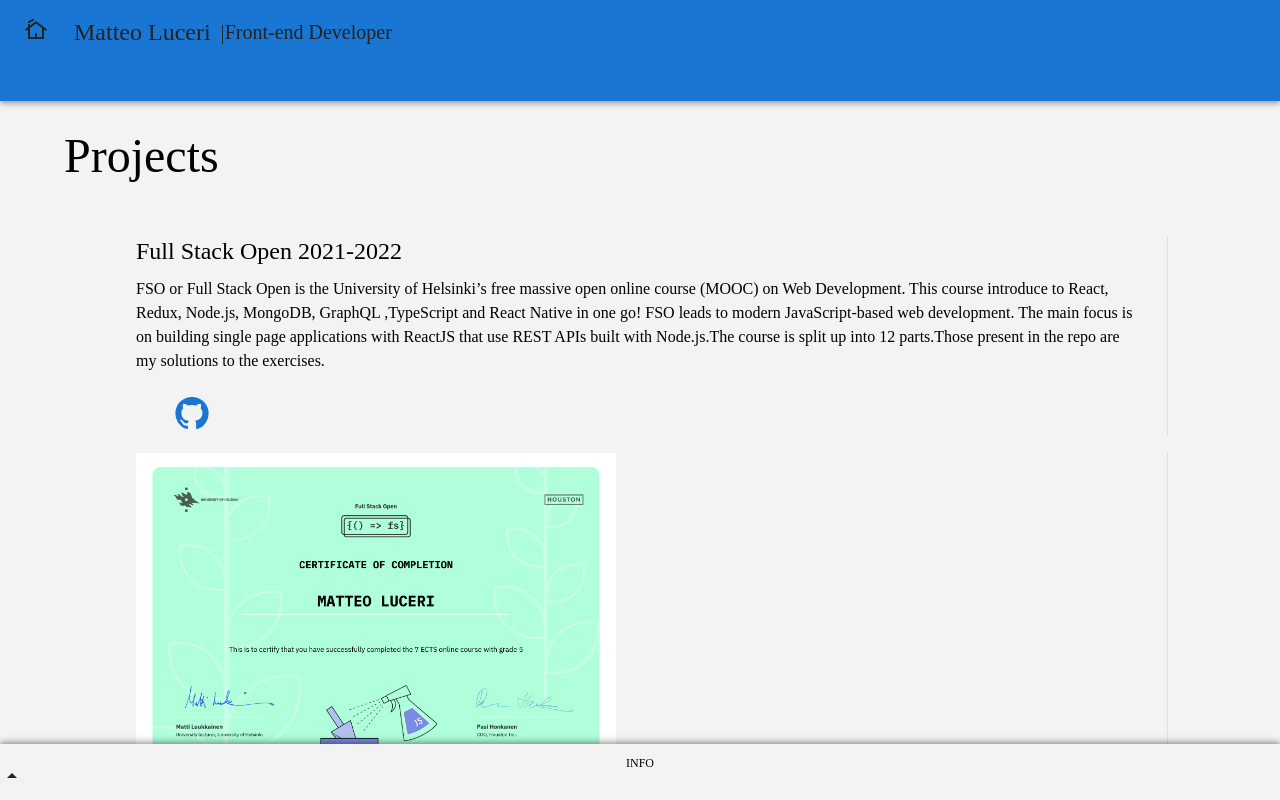
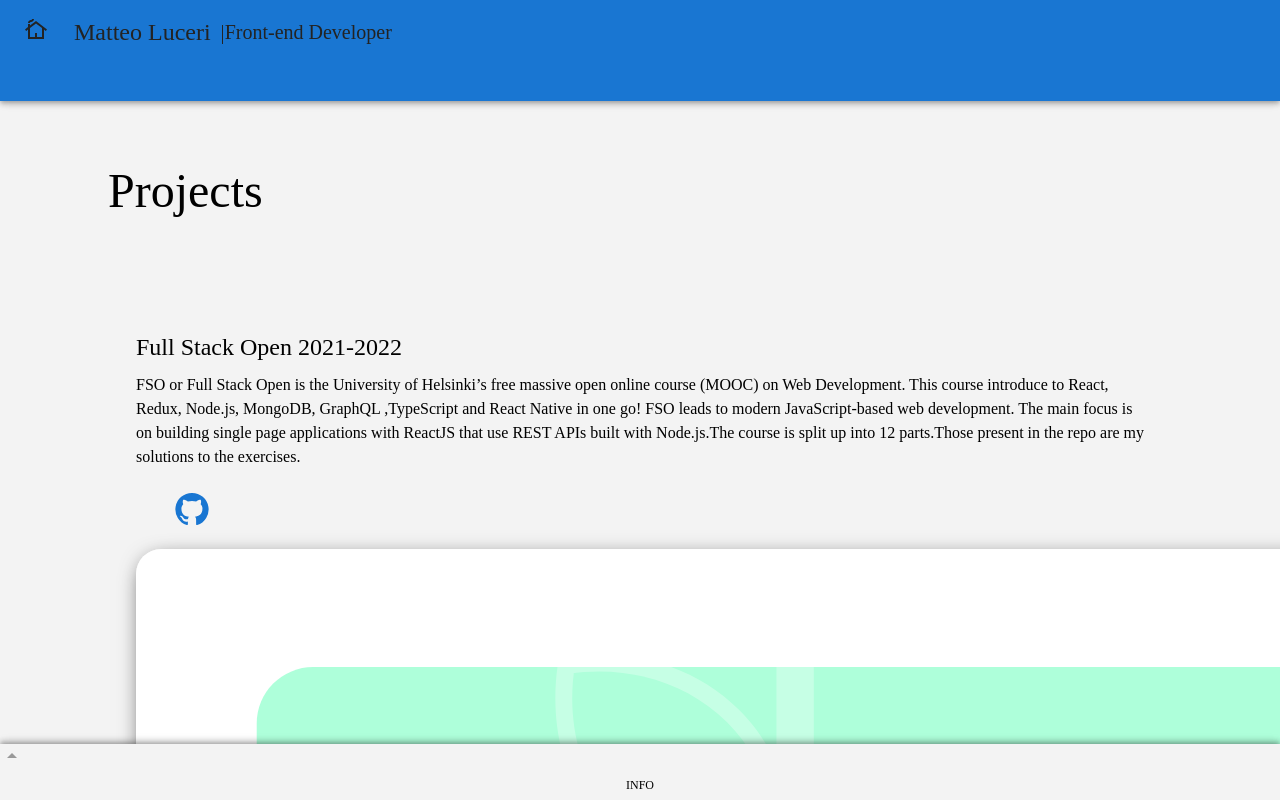
Before and after one commit to Pemo11235/matteoluceri.info, a React (Vite) app: page /projects in a window 1280 px wide. Shown: the top 800 px of the page. Built offline with nearby package versions, Linux system fonts and the light colour scheme; a web font is replaced by a local one.

Commit message:
feat(app): transitions and image resize

```diff
--- a/src/components/Footer.styled.ts
+++ b/src/components/Footer.styled.ts
@@ -31,20 +31,6 @@
 
   &.closed {
     transform: translateY(12em);
-  }
-
-  &.popup {
-    animation: pop 1s ease-in-out;
-    animation-iteration-count: 1;
-  }
-
-  @keyframes pop {
-    0% {
-      transform: translateY(-6em);
-    }
-    100% {
-      transform: translateY(0);
-    }
   }
 
   @media (min-width: 0px) and (max-width: 500px) {
--- a/src/components/Footer.tsx
+++ b/src/components/Footer.tsx
@@ -24,14 +24,9 @@
 
   return (
     <S.Footer
-      className={`popup ${isOpen ? 'open' : 'close'}`}
+      className={`${isOpen ? 'open' : 'close'}`}
       $isOpen={isOpen}
       onClick={() => handleArrowClose()}>
-      <Typography
-        variant='caption'
-        sx={{ width: '100%', textAlign: 'center', margin: '10px 0 -10px 0' }}>
-        INFO
-      </Typography>
       <div style={{ width: '100%', height: '2em' }}>
         <S.ArrowUp
           strokeWidth={2}
@@ -40,6 +35,11 @@
           $isOpen={isOpen}
         />
       </div>
+      <Typography
+        variant='caption'
+        sx={{ width: '100%', textAlign: 'center', margin: '0px 0 10px 0' }}>
+        INFO
+      </Typography>
       <S.Box $isOpen={isOpen}>
         <S.Column>
           <S.Label>Phone</S.Label>
--- a/src/components/Header.styled.ts
+++ b/src/components/Header.styled.ts
@@ -118,7 +118,7 @@
 const ButtonHeader = styled(Button)`
   color: #232323;
   font-weight: 400;
-
+  padding: 20px;
   font-size: 1em;
 
   @media (min-width: 0px) and (max-width: 799px) {
--- a/src/components/Header.tsx
+++ b/src/components/Header.tsx
@@ -57,25 +57,25 @@
       {!isHome && (
         <Zoom in={!isHome} exit={isHome} timeout={1000}>
           <S.ButtonRow className='moves'>
-            <S.ButtonHeader variant='text' href={`/${button1}`}>
-              {button1}
-            </S.ButtonHeader>
+            <Link to={`/${button1}`}>
+              <S.ButtonHeader variant='text'>{button1}</S.ButtonHeader>
+            </Link>
             <S.DividerButtonHeader
               orientation='vertical'
               flexItem
               variant='middle'
             />
-            <S.ButtonHeader variant='text' href={`/${button2}`}>
-              {button2}
-            </S.ButtonHeader>
+            <Link to={`/${button2}`}>
+              <S.ButtonHeader variant='text'>{button2}</S.ButtonHeader>
+            </Link>
             <S.DividerButtonHeader
               orientation='vertical'
               flexItem
               variant='middle'
             />
-            <S.ButtonHeader variant='text' href={`/${button3}`}>
-              {button3}
-            </S.ButtonHeader>
+            <Link to={`/${button3}`}>
+              <S.ButtonHeader variant='text'>{button3}</S.ButtonHeader>
+            </Link>
           </S.ButtonRow>
         </Zoom>
       )}
--- a/src/components/Project.styled.ts
+++ b/src/components/Projects.styled.ts
@@ -22,21 +22,10 @@
   font-weight: 700;
   text-align: left;
   width: 100%;
+  padding: 0 0 0 20px;
 
-  &.moves {
-    animation-name: move;
-    animation-iteration-count: 1;
-    animation-timing-function: ease-in-out;
-    animation-duration: 1s;
-  }
-
-  @keyframes move {
-    0% {
-      transform: translateX(+100%);
-    }
-    100% {
-      transform: translateX(0%);
-    }
+  @media (max-width: 999px) {
+    padding: 0;
   }
 `
 
@@ -53,13 +42,13 @@
   width: 100%;
   min-height: 300px;
   margin: 6em 0 0 0;
-  padding: 1em 0 1em 1em;
+  padding: 1em 0 1em 20px;
 
   :first-child {
     margin: 0 0 0 0;
   }
 
-  @media (max-width: 699px) {
+  @media (max-width: 999px) {
     flex-direction: column;
     padding: 0 0 2em 0;
     border-bottom: 1px solid #e0e0e0;
@@ -72,27 +61,15 @@
   width: 60%;
   margin: 0;
   padding: 0 10% 0 0;
-  border-right: 1px solid #e0e0e0;
 
-  @media (max-width: 799px) {
+  @media (max-width: 1300px) {
+    padding: 0 5% 0 0;
+    width: 50%;
+  }
+
+  @media (max-width: 999px) {
     width: fit-content;
     padding: 0;
-  }
-
-  &.moves {
-    animation-name: move;
-    animation-iteration-count: 1;
-    animation-timing-function: ease-in-out;
-    animation-duration: 1.2s;
-  }
-
-  @keyframes move {
-    0% {
-      transform: translateX(+200%);
-    }
-    100% {
-      transform: translateX(0%);
-    }
   }
 `
 
@@ -100,9 +77,8 @@
   width: 40%;
   padding: 0;
 
-  @media (max-width: 799px) {
+  @media (max-width: 999px) {
     width: 100%;
-    border-right: none;
     align-items: center;
   }
 `
@@ -114,11 +90,26 @@
 `
 
 const Image = styled('img')`
-  max-width: 30em;
-  min-width: 30em;
-  max-height: 21em;
-  min-height: 21em;
+  width: 80%
+  height: 350px;
   object-fit: cover;
+  border-radius: 25px;
+  -webkit-box-shadow: 2px 6px 21px -4px rgba(0, 0, 0, 0.74);
+  box-shadow: 2px 6px 21px -4px rgba(0, 0, 0, 0.74);
+
+  @media (max-width: 999px) {
+    height: 250px;
+    width: fit-content;
+  }
+
+  @media (max-width: 700px) {
+    height: 200px;
+  }
+
+  @media (max-width: 400px) {
+    width: fit-content;
+    height: 150px;
+  }
 `
 
 const Description = styled(Typography)<ExtraProp>`
--- a/src/components/Projects.tsx
+++ b/src/components/Projects.tsx
@@ -1,6 +1,8 @@
 import GitHub from '@mui/icons-material/GitHub'
-import * as S from './Project.styled'
+import { Fade, Slide } from '@mui/material'
+import * as S from './Projects.styled'
 import { Link } from './shared/Link'
+import { FadeTransition } from './shared/Transitions'
 
 interface ProjectsProps {
   projectsCopy: {
@@ -19,10 +21,12 @@
 function Projects({ projectsCopy: { title, projects } }: ProjectsProps) {
   return (
     <S.Box>
-      <S.Title variant='h3' component='h1' className='moves'>
+      <S.ProjectsSection>
+        <FadeTransition>
+          <S.Title variant='h3' component='h1'>
             {title}
           </S.Title>
-      <S.ProjectsSection>
+        </FadeTransition>
         {projects.map((project) => (
           <Project key={project.id} project={project} />
         ))}
@@ -39,7 +43,8 @@
 }: RowProps) => {
   return (
     <S.ProjectRow>
-      <S.LeftSection className='moves'>
+      <FadeTransition>
+        <S.LeftSection>
           <S.ProjectTitle variant='h5' component='h2'>
             {projectTitle}
           </S.ProjectTitle>
@@ -59,9 +64,12 @@
             </S.LinkSection>
           )}
         </S.LeftSection>
-      <S.RightSection className='moves'>
+      </FadeTransition>
+      <FadeTransition>
+        <S.RightSection>
           <S.Image src={imageSrc} />
         </S.RightSection>
+      </FadeTransition>
     </S.ProjectRow>
   )
 }
--- a/src/components/Resume.styled.ts
+++ b/src/components/Resume.styled.ts
@@ -29,23 +29,6 @@
   font-weight: 700;
   text-align: left;
   width: 100%;
-
-
-  &.moves {
-    animation-name: move;
-    animation-iteration-count: 1;
-    animation-timing-function: ease-in-out;
-    animation-duration: 1s;
-  }
-
-  @keyframes move {
-    0% {
-      transform: translateX(+100%);
-    }
-    100% {
-      transform: translateX(0%);
-    }
-  }
 `
 const ResumeSection = styled(Container)`
   display: flex;
@@ -66,22 +49,6 @@
   @media (max-width: 799px) {
     width: fit-content;
     padding: 0;
-  }
-
-  &.moves {
-    animation-name: move;
-    animation-iteration-count: 1;
-    animation-timing-function: ease-in-out;
-    animation-duration: 1.2s;
-  }
-
-  @keyframes move {
-    0% {
-      transform: translateX(+200%);
-    }
-    100% {
-      transform: translateX(0%);
-    }
   }
 `
 
@@ -136,22 +103,6 @@
   @media (max-width: 500px) {
     width: 100%;
     justify-content: flex-start;
-  }
-
-  &.moves {
-    animation-name: move;
-    animation-iteration-count: 1;
-    animation-timing-function: ease-in-out;
-    animation-duration: 1.2s;
-  }
-
-  @keyframes move {
-    0% {
-      transform: translateX(+200%);
-    }
-    100% {
-      transform: translateX(0%);
-    }
   }
 `
 const SubSectionColumn = styled(SubSectionRow)`
--- a/src/components/Resume.tsx
+++ b/src/components/Resume.tsx
@@ -2,6 +2,7 @@
 import React from 'react'
 import * as S from './Resume.styled'
 import { Link } from './shared/Link'
+import { FadeTransition } from './shared/Transitions'
 interface ResumeProps {
   resumeCopy: {
     title: string
@@ -35,8 +36,9 @@
   const id = React.useId()
   return (
     <S.Box>
+      <FadeTransition>
         <S.TitleRow>
-        <S.Title variant='h3' component='h1' className='moves'>
+          <S.Title variant='h3' component='h1'>
             {title}
           </S.Title>
           <Link
@@ -55,12 +57,15 @@
             </S.DownloadButton>
           </Link>
         </S.TitleRow>
+      </FadeTransition>
       <S.ResumeSection>
-        <S.LeftSection className='moves'>
+        <FadeTransition>
+          <S.LeftSection>
             <S.SectionTitle variant='h5' component='h2'>
               {sectionTitle}
             </S.SectionTitle>
           </S.LeftSection>
+        </FadeTransition>
         <S.RightSection>
           {sectionItems.map(
             (
@@ -79,11 +84,13 @@
         </S.RightSection>
       </S.ResumeSection>
       <S.ResumeSection>
-        <S.LeftSection className='moves'>
+        <FadeTransition>
+          <S.LeftSection>
             <S.SectionTitle variant='h5' component='h2'>
               {sectionTitle2}
             </S.SectionTitle>
           </S.LeftSection>
+        </FadeTransition>
         <S.RightSection>
           {sectionItems2.map(
             ({ period: { start, end }, jobTitle, company, description }) => (
@@ -99,11 +106,13 @@
         </S.RightSection>
       </S.ResumeSection>
       <S.ResumeSection>
-        <S.LeftSection className='moves'>
+        <FadeTransition>
+          <S.LeftSection>
             <S.SectionTitle variant='h5' component='h2'>
               {sectionTitle3}
             </S.SectionTitle>
           </S.LeftSection>
+        </FadeTransition>
         <S.RightSection>
           {sectionItems3.map(
             ({ period: { start, end }, jobTitle, company, description }) => (
@@ -129,14 +138,17 @@
   description,
 }: SectionItemProps) => (
   <S.RightSectionItem>
-    <S.SubSectionRow className='moves'>
+    <FadeTransition>
+      <S.SubSectionRow>
         <S.Period variant='body1' component='div'>
           {period.start} {period.start !== '' ? '-' : '‣'}
           {period.start.length > 5 ? <br /> : '  '}
           {period.end}
         </S.Period>
       </S.SubSectionRow>
-    <S.SubSectionColumn className='moves'>
+    </FadeTransition>
+    <FadeTransition>
+      <S.SubSectionColumn>
         <S.InfoTitle variant='body1' component='h3'>
           {jobTitle}
         </S.InfoTitle>
@@ -147,6 +159,7 @@
           {description}
         </S.Description>
       </S.SubSectionColumn>
+    </FadeTransition>
   </S.RightSectionItem>
 )
 
--- /dev/null
+++ b/src/components/shared/Transitions.tsx
@@ -0,0 +1,20 @@
+import { Fade } from '@mui/material'
+
+interface FadeProps {
+  children: React.ReactElement
+  timeout?: number
+  inCondition?: boolean
+}
+const FadeTransition = ({ children, timeout, inCondition }: FadeProps) => {
+  return (
+    <Fade
+      timeout={timeout || 2000}
+      in={inCondition || true}
+      mountOnEnter
+      unmountOnExit>
+      {children}
+    </Fade>
+  )
+}
+
+export { FadeTransition }
```
Lines whose indentation alone changed are shown as unchanged.
